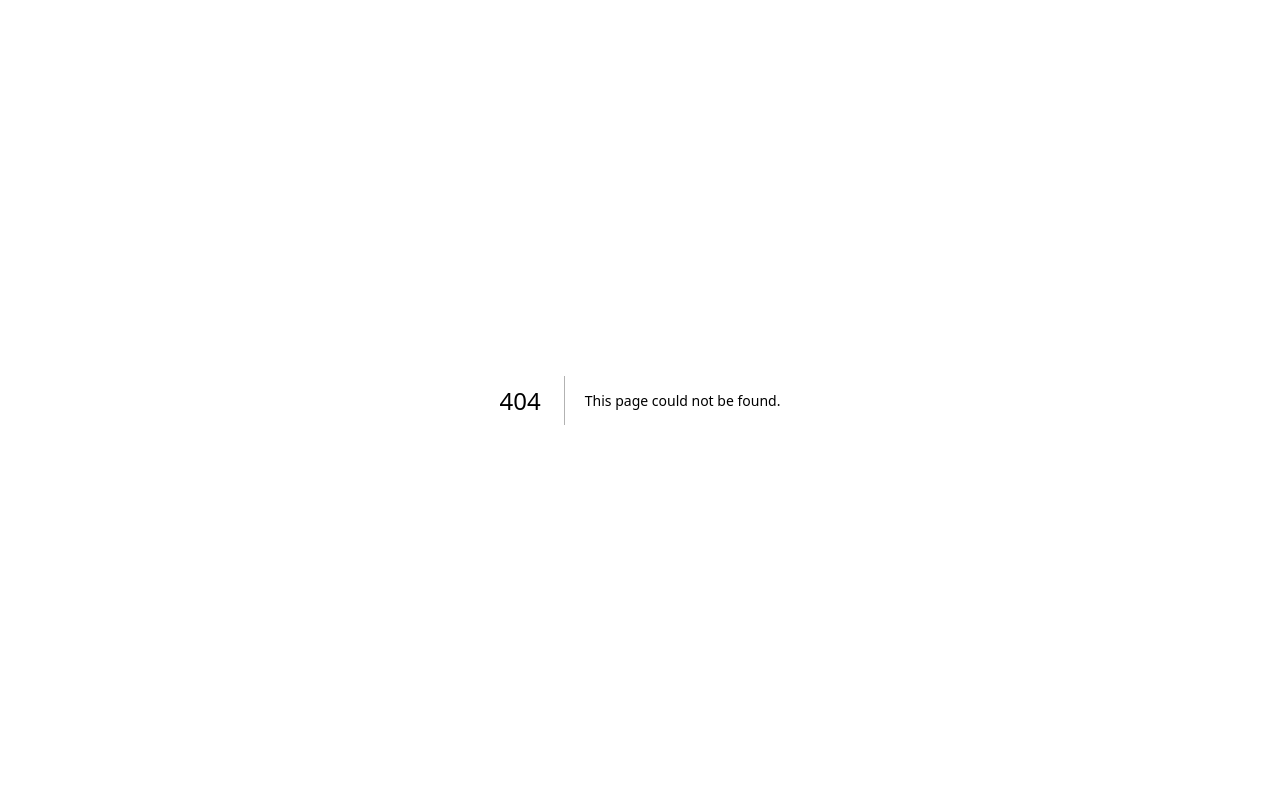
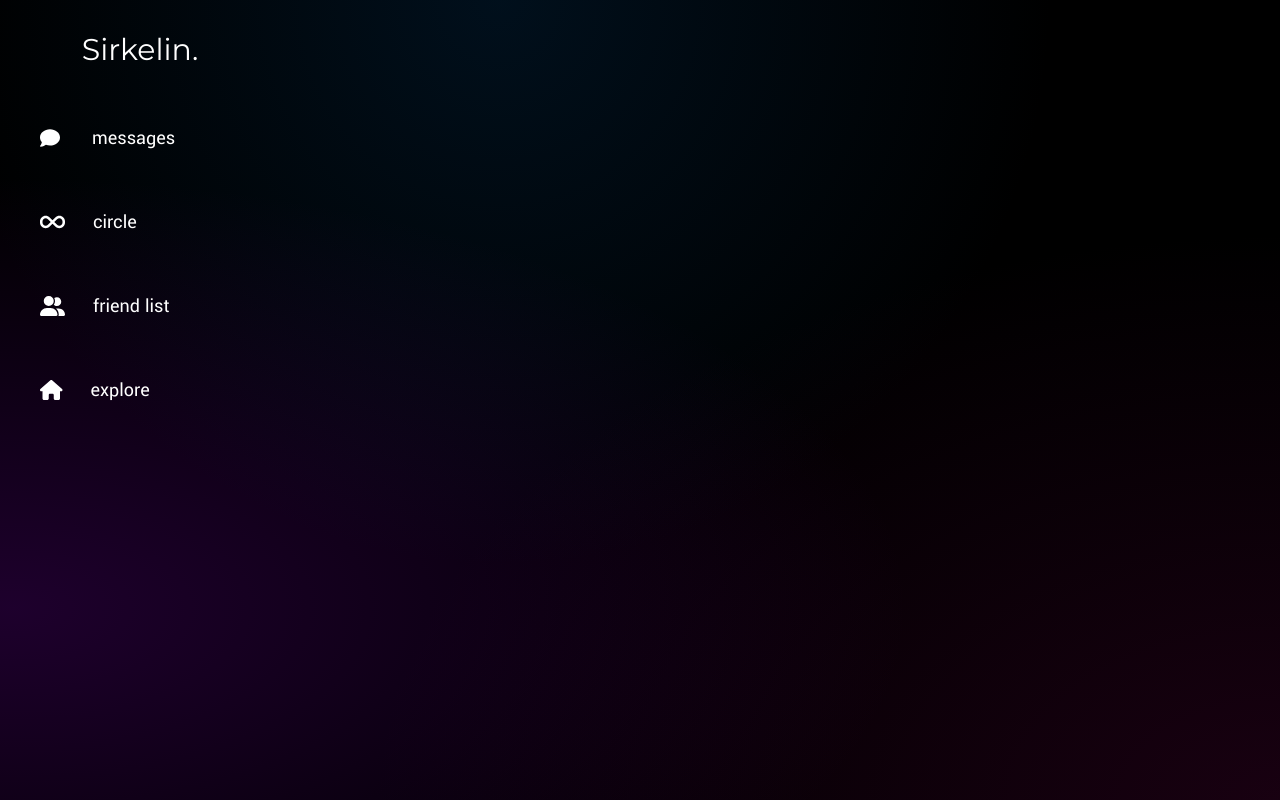
Before and after one commit to antoniuswisnu14/sirkelin-next, a Next.js app: page /1 in a window 1280 px wide. Before the commit this address had no page. Built offline with nearby package versions, Linux system fonts and the light colour scheme.

Commit message:
Adding switch and router components

```diff
--- a/src/components/circle.jsx
+++ b/src/components/circle.jsx
@@ -0,0 +1,7 @@
+import React from 'react'
+
+export default function Circle() {
+    return (
+        <h1>Ini circle</h1>
+    )
+}
--- a/src/pages/chat/index.jsx
+++ b/src/components/dashboard.jsx
@@ -1,6 +1,9 @@
 import Head from 'next/head'
+import { useRouter } from 'next/router'
+import ErrorPage from 'next/error'
+import Link from 'next/link'
 import { Montserrat, Yantramanav } from '@next/font/google'
-import React from 'react';
+import React, { useState } from 'react';
 import { FontAwesomeIcon } from '@fortawesome/react-fontawesome'
 import {
   faComment,
@@ -8,6 +11,8 @@ import {
   faUserGroup,
   faInfinity
 } from '@fortawesome/free-solid-svg-icons';
+import Messages from '../components/messages'
+import Circle from '../components/circle'
 
 const yantramanav = Yantramanav({
   weight: "400",
@@ -19,11 +24,30 @@ const montserrat = Montserrat({
   subsets: ["latin"]
 })
 
-export default function Chat() {
+export default function Dashboard() {
+  const router = useRouter()
+  const { page } = router.query
+  const [ view, setView ] = useState(null)
+
+  React.useEffect(() => {
+    switch(page) {
+        case "messages":
+          setView(<Messages />)
+          break
+        case "circle":
+          setView(<Circle />)
+          break
+        default:
+          <ErrorPage statusCode={404} /> //TODO: ganti ke error page
+          break
+      }
+    }, [ page ])
+  const title = page.charAt(0).toUpperCase() + page.slice(1)
+
   return (
     <>
       <Head>
-        <title>Create Next App</title>
+        <title>{ title }</title>
         <meta name="description" content="Generated by create next app" />
         <meta name="viewport" content="width=device-width, initial-scale=1" />
       </Head>
@@ -33,13 +57,17 @@ export default function Chat() {
             <div className='p-8 navbar-ct'>
               <h1 className='text-3xl text-center' style={montserrat.style}>Sirkelin.</h1>
               <div className='mt-12 grid text-center gap-10 text-xl'>
-                <button className='flex group gap-4 hover:bg-purple-900 hover:ring-pbg-purple-900 rounded-xl p-2'><FontAwesomeIcon className='self-center group-hover:stroke-white' icon={faComment}/><span style={yantramanav.style} className='ml-4 font-yantramanav'> messages</span></button>
-                <button className='flex group gap-4 hover:bg-purple-900 hover:ring-pbg-purple-900 rounded-xl p-2'><FontAwesomeIcon className='self-center group-hover:stroke-white' icon={faInfinity} /><span style={yantramanav.style} className=' ml-3 font-yantramanav'> circle</span></button>
+                <Link href="/messages" legacyBehavior>
+                  <button className='flex group gap-4 hover:bg-purple-900 hover:ring-pbg-purple-900 rounded-xl p-2'><FontAwesomeIcon className='self-center group-hover:stroke-white' icon={faComment}/><span style={yantramanav.style} className='ml-4 font-yantramanav'> messages</span></button>
+                </Link>
+                <Link href="/circle" legacyBehavior>
+                  <button className='flex group gap-4 hover:bg-purple-900 hover:ring-pbg-purple-900 rounded-xl p-2'><FontAwesomeIcon className='self-center group-hover:stroke-white' icon={faInfinity} /><span style={yantramanav.style} className=' ml-3 font-yantramanav'> circle</span></button>
+                </Link>
                 <button className='flex group gap-4 hover:bg-purple-900 hover:ring-pbg-purple-900 rounded-xl p-2'><FontAwesomeIcon className='self-center group-hover:stroke-white' icon={faUserGroup} /><span style={yantramanav.style} className=' ml-3 font-yantramanav'> friend list</span></button>
                 <button className='flex group gap-4 hover:bg-purple-900 hover:ring-pbg-purple-900 rounded-xl p-2'><FontAwesomeIcon className='self-center group-hover:stroke-white' icon={faHouse} /><span style={yantramanav.style} className=' ml-3 font-yantramanav'> explore</span></button>
               </div>
             </div>
-            {/* BrowserRouter */}
+            { view }
           </div>
         </div>
       </main>
--- a/src/components/login.jsx
+++ b/src/components/login.jsx
@@ -25,7 +25,7 @@ export default function Login(props) {
     axios(config)
     .then(function (response) {
       if(response.status === axios.HttpStatusCode.Ok) {
-        router.push("/chat")
+        router.push("/messages")
       }
     })
     .catch((error)=> {
--- /dev/null
+++ b/src/pages/[page].jsx
@@ -0,0 +1,7 @@
+import dynamic from 'next/dynamic'
+
+const Dashboard = dynamic(() => import('../components/dashboard'), {
+  ssr: false
+})
+
+export default () => <Dashboard />
```
Also changed, not shown: src/components/friend list.jsx (deleted), src/components/friendlist.jsx (added).
